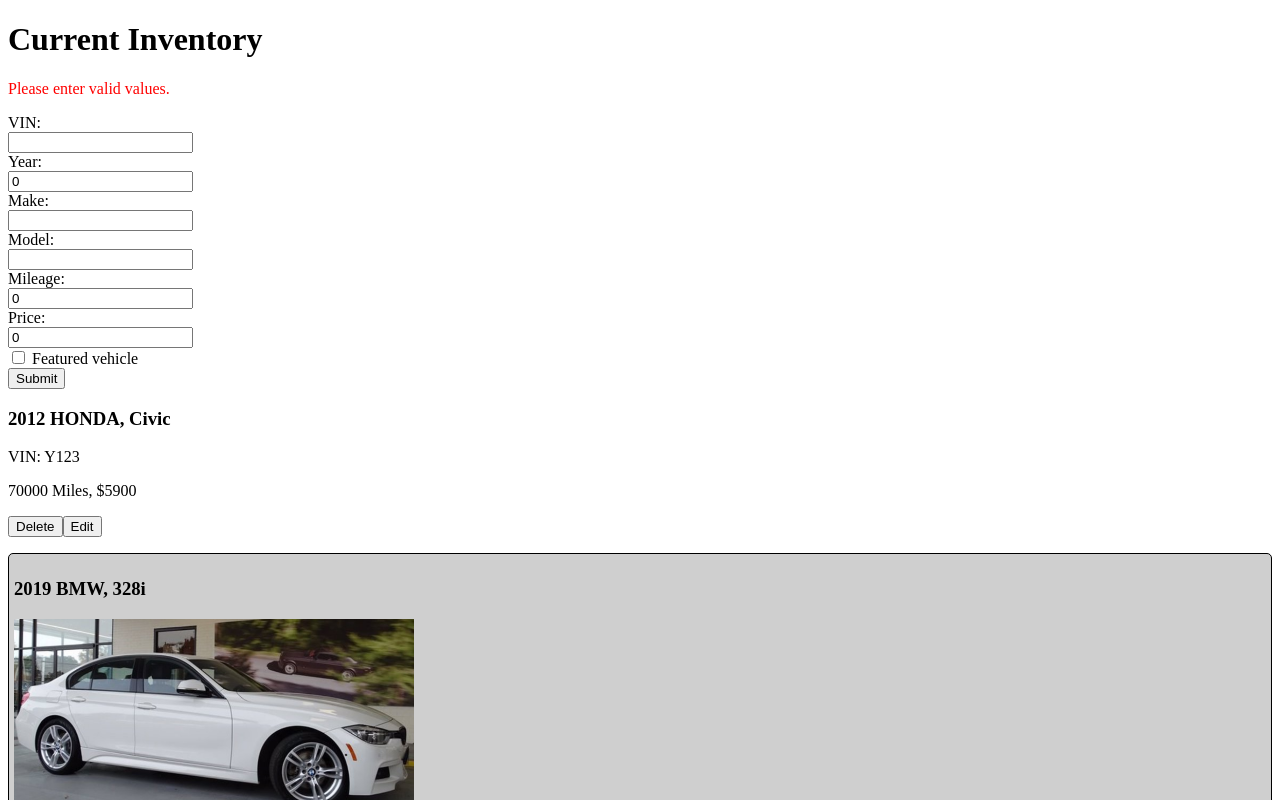
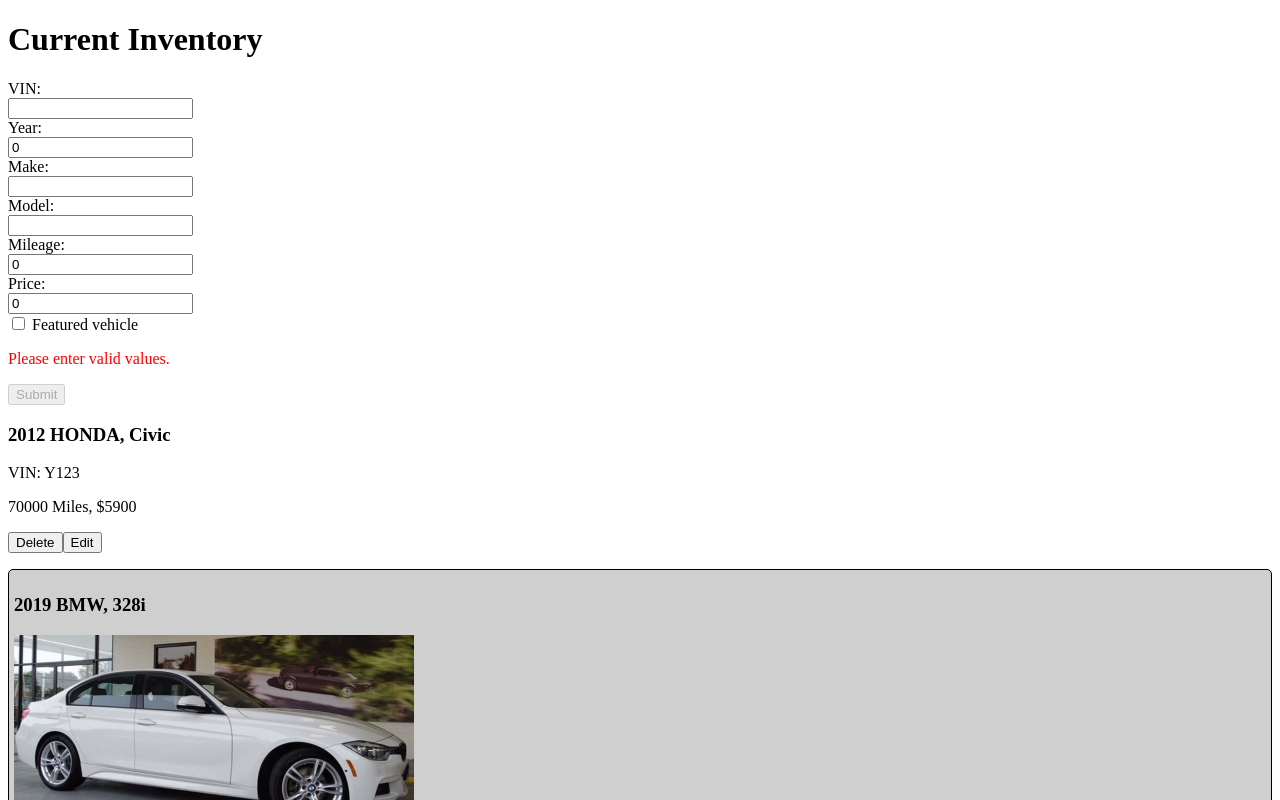
Before and after one commit to ccapuano-ssc/angular-training, an Angular app: page / in a window 1280 px wide. Shown: the top 800 px of the page. Built offline with nearby package versions, Linux system fonts and the light colour scheme.

Commit message:
Working reactive form

```diff
--- a/src/app/dealer-inventory/dealer-inventory.component.html
+++ b/src/app/dealer-inventory/dealer-inventory.component.html
@@ -1,8 +1,8 @@
 <h1>Current Inventory</h1>
 <p *ngIf="inventory.length==0">There are no cars in inventory.</p>
 
-<app-vehicle-form (on-submit)="addVehicle($event)" [showCancel]="false"></app-vehicle-form>
-
+<!-- <app-vehicle-form (on-submit)="addVehicle($event)" [showCancel]="false"></app-vehicle-form> -->
+<app-vehicle-form-reactive (on-submit)="addVehicle($event)"></app-vehicle-form-reactive>
 <div *ngFor="let car of inventory; trackBy: trackByVIN"
     [ngClass]="{'featured-item': car.featured}">
     <h3>{{car.year}} {{car.make}}, {{car.model}}</h3>
@@ -15,13 +15,18 @@
     <p *ngIf="car.featured">Featured car of the month!</p>
     <p>VIN: {{car.VIN}}</p>
     <p>{{car.mileage}} Miles, ${{car.price}}</p>
-    <app-vehicle-form
+    <!-- <app-vehicle-form
         *ngIf="vehicleToEdit == car"
         [vehicle]="car"
         (on-submit)="commitEdit($event)"
         (on-cancel)="cancelEdit()"
         >
-    </app-vehicle-form>
+    </app-vehicle-form> -->
+    <app-vehicle-form-reactive
+        *ngIf="vehicleToEdit == car"
+        [vehicle]="car"
+        (on-submit)="commitEdit($event)">
+    </app-vehicle-form-reactive>
     <p>
         <button (click)="deleteVehicle(car)">Delete</button>
         <button (click)="beginEditing(car)">Edit</button>
--- /dev/null
+++ b/src/app/vehicle-form-reactive/vehicle-form-reactive.component.css
@@ -0,0 +1,3 @@
+.error {
+    color: red
+}
--- /dev/null
+++ b/src/app/vehicle-form-reactive/vehicle-form-reactive.component.html
@@ -0,0 +1,26 @@
+<form [formGroup]="vehicleForm">
+    VIN:<br />
+    <input type="text" formControlName="veh_vin" />
+    <span class="error" *ngIf="vehicleForm.get('veh_vin')?.invalid && vehicleForm. get('veh_vin')?.dirty">Must be 3 characters</span>
+    <br />
+    Year:<br />
+    <input type="text" formControlName="veh_year"/><br />
+    Make:<br />
+    <input type="text" formControlName="veh_make"/><br />
+    Model:<br />
+    <input type="text" formControlName="veh_model"/><br />
+    Mileage:<br />
+    <input type="text" formControlName="veh_mileage"/><br />
+    Price:<br />
+    <input type="text" formControlName="veh_price"/><br />
+    <label>
+        <input type="checkbox" formControlName="veh_featured"/>
+        Featured vehicle
+    </label>
+    <br/>
+
+
+    <p *ngIf="vehicleForm.invalid" class="error">Please enter valid values.</p>
+    <button (click)="handleSubmit()" [disabled]="vehicleForm.invalid">Submit</button>
+
+</form>
--- /dev/null
+++ b/src/app/vehicle-form-reactive/vehicle-form-reactive.component.ts
@@ -0,0 +1,52 @@
+import { Component, Input, Output, EventEmitter, OnInit } from '@angular/core';
+import { FormGroup, FormControl, Validators, AbstractControl } from '@angular/forms';
+import { Vehicle } from '../vehicle';
+
+@Component({
+  selector: 'app-vehicle-form-reactive',
+  templateUrl: './vehicle-form-reactive.component.html',
+  styleUrls: ['./vehicle-form-reactive.component.css']
+})
+export class VehicleFormReactiveComponent  implements OnInit {
+  @Input()
+  vehicle = new Vehicle("", 0, "", "", 0, 0, false, [])
+
+  @Output("on-submit")
+  emitter = new EventEmitter
+
+  vehicleForm !:FormGroup
+
+  ngOnInit(): void {
+    this.vehicleForm = new FormGroup({
+      veh_vin: new FormControl(
+       this.vehicle.VIN, [Validators.minLength(3), Validators.required]),
+      veh_year: new FormControl(
+        this.vehicle.year, [Validators.required]),
+      veh_make: new FormControl(
+        this.vehicle.make, Validators.required),
+      veh_model: new FormControl(
+        this.vehicle.model, Validators.required),
+      veh_mileage: new FormControl(
+        this.vehicle.mileage, Validators.required),
+      veh_price: new FormControl(
+        this.vehicle.price, [Validators.required, Validators.min(100)]),
+      veh_featured: new FormControl(
+        this.vehicle.featured),
+    })
+  }
+
+  handleSubmit() {
+    const input = this.vehicleForm.value
+    const v = new Vehicle(
+      input.veh_vin,
+      input.veh_year,
+      input.veh_make,
+      input.veh_model,
+      input.veh_mileage,
+      input.veh_price,
+      input.veh_featured === "" ? false : input.veh_featured,
+      [])
+
+    this.emitter.emit(v)
+  }
+}
```
Also changed, not shown: src/app/app.module.ts (+6 -3 lines), 1 other file (tests, documents, lock files or other folders).
